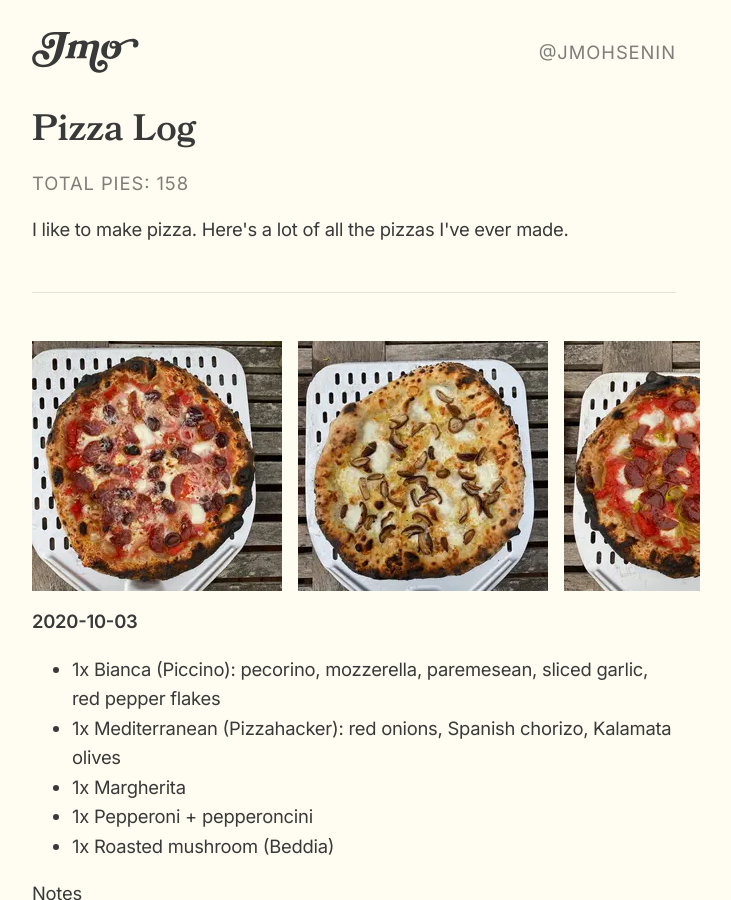
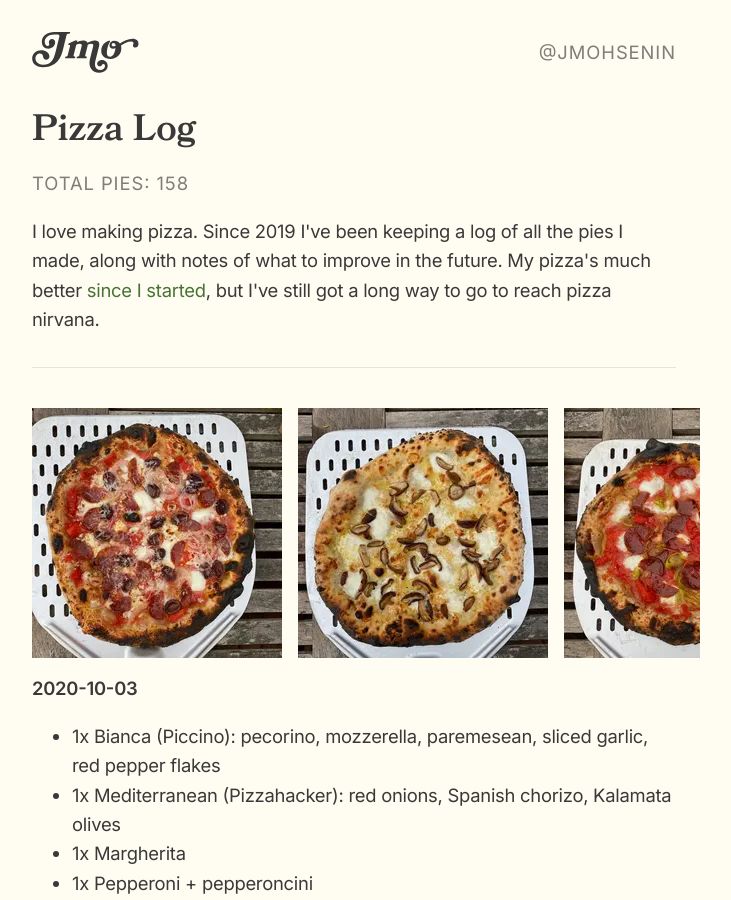
Before and after one commit to jmohsenin/jmohsenin.github.io, a Jekyll site: the page built from pizza.html, in a window 1280 px wide and 900 px high. Shown: the whole window, without its empty margins (286-1017 px from the left). Built offline with Jekyll 4.4.1, drawn with Linux system fonts in a browser that asks for light colours.

Commit message:
polish pizza log

```diff
--- a/pizza.html
+++ b/pizza.html
@@ -9,11 +9,9 @@ layout: default
     {% endfor %}
     Total Pies: {{ pizza_count }}
 </div>
-<div class="border--bottom padding-bottom--l margin-bottom--m">
-    <div class="margin-bottom--m">
-        I like to make pizza. Here's a lot of all the pizzas I've ever made.
-    </div>
-</div>
+<p class="border--bottom padding-bottom--l margin-bottom--s">
+        I love making pizza. Since 2019 I've been keeping a log of all the pies I made, along with notes of what to improve in the future. My pizza's much better <a href="#2019-03-30">since I started</a>, but I've still got a long way to go to reach pizza nirvana.
+</p>
 
 <div class="pizza-list">
     {% assign pizzas = site.pizzas | sort: 'date' | reverse %}
```
Also changed, not shown: _pizzas/2019-03-30.md (+1 -1 lines).
